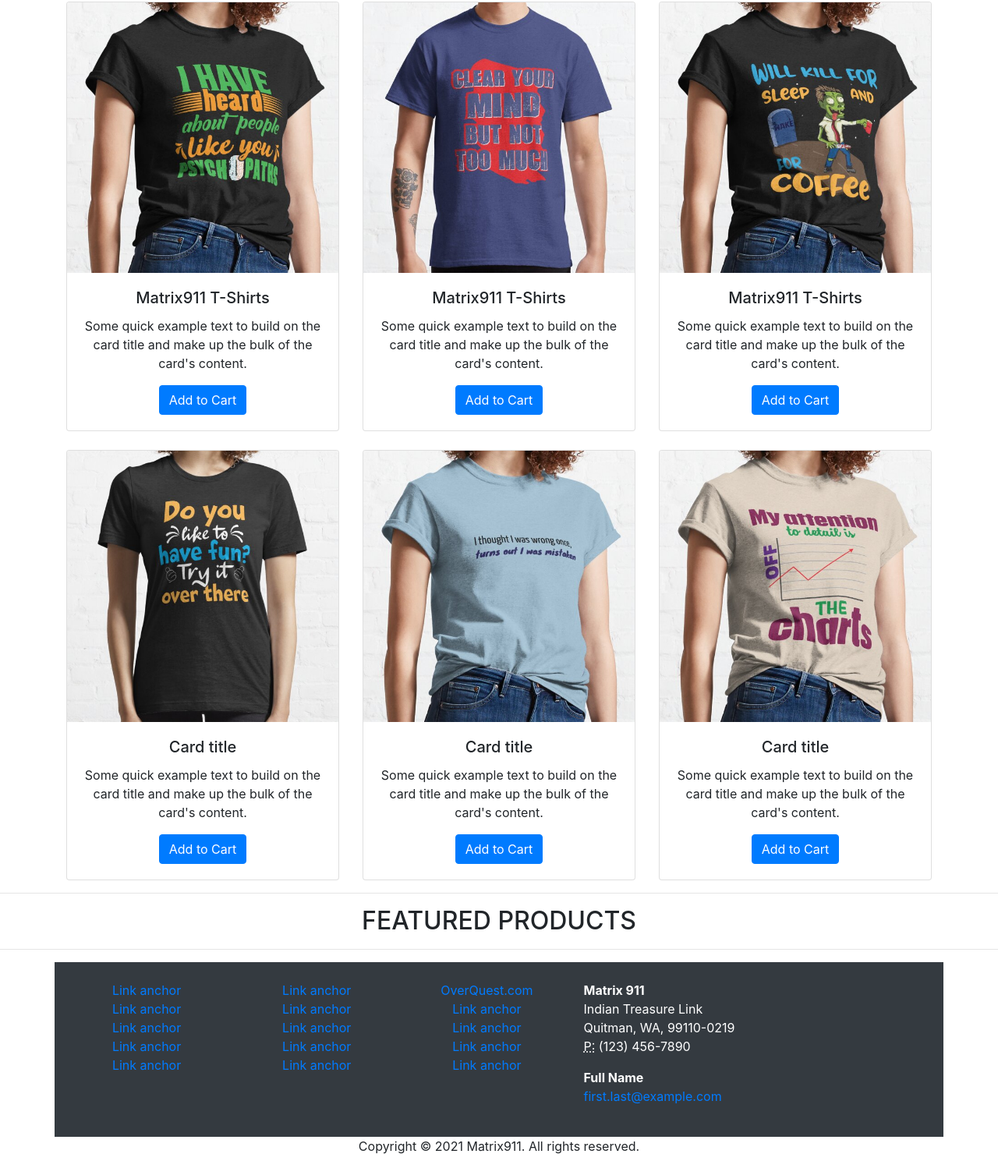
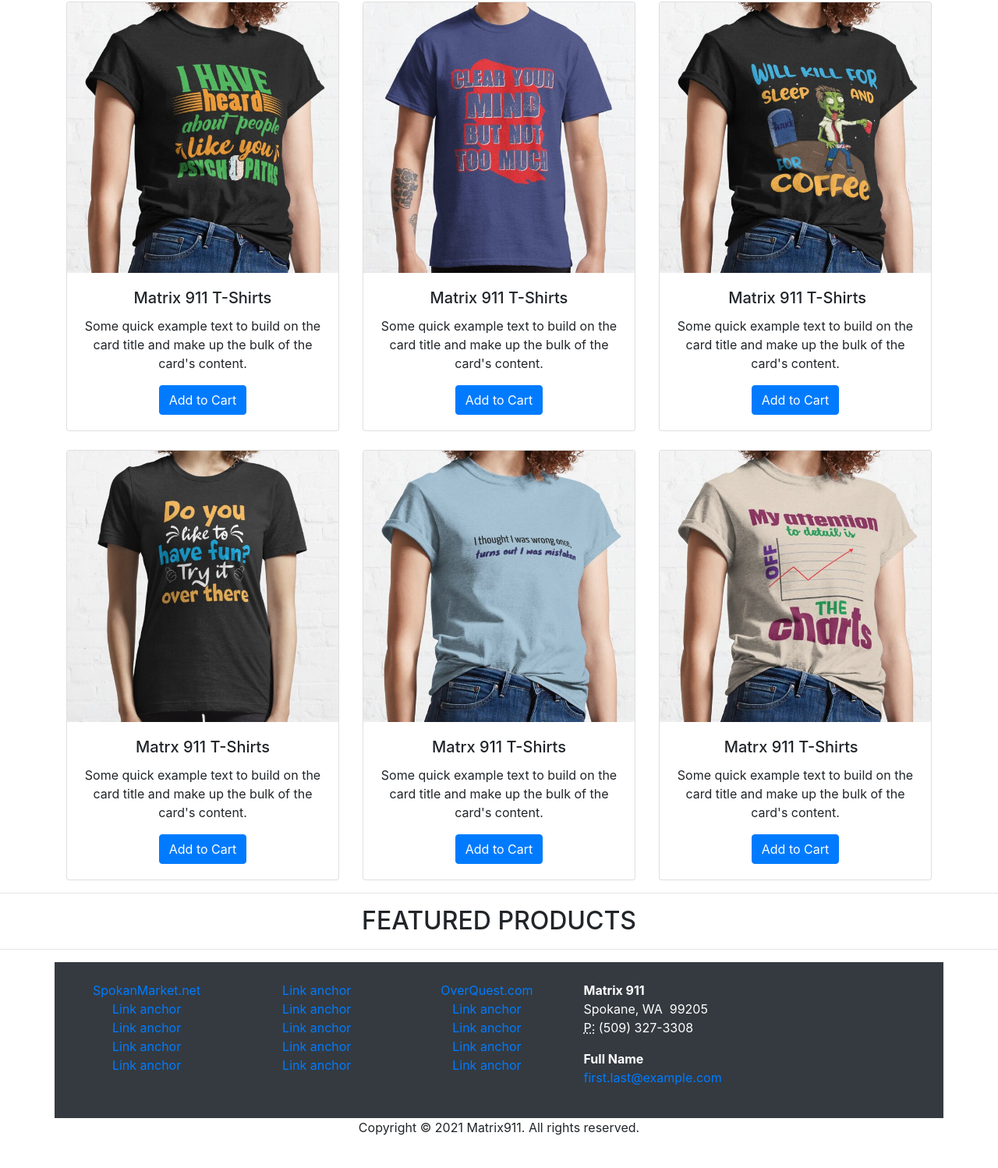
Before and after one commit to dnelson1747/Matrix911-master, a plain HTML site: page index.html in a window 1280 px wide. Shown: the part 1056-2554 px from the top of the page at 78% size. After the commit the page ends 2530 px from the top, so only its background shows below. Drawn offline with Linux system fonts and the light colour scheme.

Commit message:
updated 12-6

```diff
--- a/index.html
+++ b/index.html
@@ -98,7 +98,7 @@
           <div class="card">
             <img class="card-img-top" src="images/tShirt (1).jpg" alt="Card image cap">
             <div class="card-body">
-              <h5 class="card-title">Matrix911 T-Shirts</h5>
+              <h5 class="card-title">Matrix 911 T-Shirts</h5>
               <p class="card-text">Some quick example text to build on the card title and make up the bulk of the card's content.</p>
               <a href="#" class="btn btn-primary">Add to Cart</a>
             </div>
@@ -108,7 +108,7 @@
           <div class="card">
             <img class="card-img-top img-fluid" src="images/tShirt.jpg" alt="Card image cap">
             <div class="card-body">
-              <h5 class="card-title">Matrix911 T-Shirts</h5>
+              <h5 class="card-title">Matrix 911 T-Shirts</h5>
               <p class="card-text">Some quick example text to build on the card title and make up the bulk of the card's content.</p>
               <a href="#" class="btn btn-primary">Add to Cart</a>
             </div>
@@ -118,7 +118,7 @@
           <div class="card">
             <img class="card-img-top" src="images/tShirt (3).jpg" alt="Card image cap">
             <div class="card-body">
-              <h5 class="card-title">Matrix911 T-Shirts</h5>
+              <h5 class="card-title">Matrix 911 T-Shirts</h5>
               <p class="card-text">Some quick example text to build on the card title and make up the bulk of the card's content.</p>
               <a href="#" class="btn btn-primary">Add to Cart</a>
             </div>
@@ -132,7 +132,7 @@
           <div class="card">
             <img class="card-img-top" src="images/tShirt (7).jpg" alt="Card image cap">
             <div class="card-body">
-              <h5 class="card-title">Matrix911 T-Shirts</h5>
+              <h5 class="card-title">Matrix 911 T-Shirts</h5>
               <p class="card-text">Some quick example text to build on the card title and make up the bulk of the card's content.</p>
               <a href="#" class="btn btn-primary">Add to Cart</a>
             </div>
@@ -142,7 +142,7 @@
           <div class="card">
             <img class="card-img-top img-fluid" src="images/tShirt (8).jpg" alt="Card image cap">
             <div class="card-body">
-              <h5 class="card-title">Matrix911 T-Shirts</h5>
+              <h5 class="card-title">Matrix 911 T-Shirts</h5>
               <p class="card-text">Some quick example text to build on the card title and make up the bulk of the card's content.</p>
               <a href="#" class="btn btn-primary">Add to Cart</a>
             </div>
@@ -152,7 +152,7 @@
           <div class="card">
             <img class="card-img-top" src="images/tShirt (9).jpg" alt="Card image cap">
             <div class="card-body">
-              <h5 class="card-title">Matrix911 T-Shirts</h5>
+              <h5 class="card-title">&nbsp;Matrix 911 T-Shirts</h5>
               <p class="card-text">Some quick example text to build on the card title and make up the bulk of the card's content.</p>
               <a href="#" class="btn btn-primary">Add to Cart</a>
             </div>
@@ -167,7 +167,7 @@
           <div class="card">
             <img class="card-img-top" src="images/tShirt (4).jpg" alt="Card image cap">
             <div class="card-body">
-              <h5 class="card-title">Card title</h5>
+              <h5 class="card-title">Matrx 911 T-Shirts</h5>
               <p class="card-text">Some quick example text to build on the card title and make up the bulk of the card's content.</p>
               <a href="#" class="btn btn-primary">Add to Cart</a>
             </div>
@@ -177,7 +177,7 @@
           <div class="card">
             <img class="card-img-top" src="images/tShirt (5).jpg" alt="Card image cap">
             <div class="card-body">
-              <h5 class="card-title">Card title</h5>
+              <h5 class="card-title">Matrx 911 T-Shirts</h5>
               <p class="card-text">Some quick example text to build on the card title and make up the bulk of the card's content.</p>
               <a href="#" class="btn btn-primary">Add to Cart</a>
             </div>
@@ -187,7 +187,7 @@
           <div class="card">
             <img class="card-img-top" src="images/tShirt (6).jpg" alt="Card image cap">
             <div class="card-body">
-              <h5 class="card-title">Card title</h5>
+              <h5 class="card-title">Matrx 911 T-Shirts&nbsp;&nbsp;</h5>
               <p class="card-text">Some quick example text to build on the card title and make up the bulk of the card's content.</p>
               <a href="#" class="btn btn-primary">Add to Cart</a>
             </div>
@@ -206,7 +206,7 @@
           <div class="row text-center">
             <div class="col-sm-6 col-md-4 col-lg-4 col-12">
               <ul class="list-unstyled">
-                <li class="btn-link"> <a>Link anchor</a> </li>
+                <li class="btn-link"> <a href="http://spokanemarket.net">SpokanMarket.net</a> </li>
                 <li class="btn-link"> <a>Link anchor</a> </li>
                 <li class="btn-link"> <a>Link anchor</a> </li>
                 <li class="btn-link"> <a>Link anchor</a> </li>
@@ -224,7 +224,7 @@
             </div>
             <div class="col-sm-6 col-md-4 col-lg-4 col-12">
               <ul class="list-unstyled">
-                <li class="btn-link"> <a>OverQuest.com</a> </li>
+                <li class="btn-link"> <a href="http://overquest.com">OverQuest.com</a> </li>
                 <li class="btn-link"> <a>Link anchor</a> </li>
                 <li class="btn-link"> <a>Link anchor</a> </li>
                 <li class="btn-link"> <a>Link anchor</a> </li>
@@ -236,9 +236,8 @@
         <div class="col-md-4 col-lg-5 col-6">
           <address>
             <strong>Matrix 911</strong><br>
-            Indian Treasure Link<br>
-            Quitman, WA, 99110-0219<br>
-            <abbr title="Phone">P:</abbr> (123) 456-7890
+            Spokane, WA&nbsp; 99205<br>
+            <abbr title="Phone">P:</abbr> (509) 327-3308
           </address>
           <address>
             <strong>Full Name</strong><br>
```
